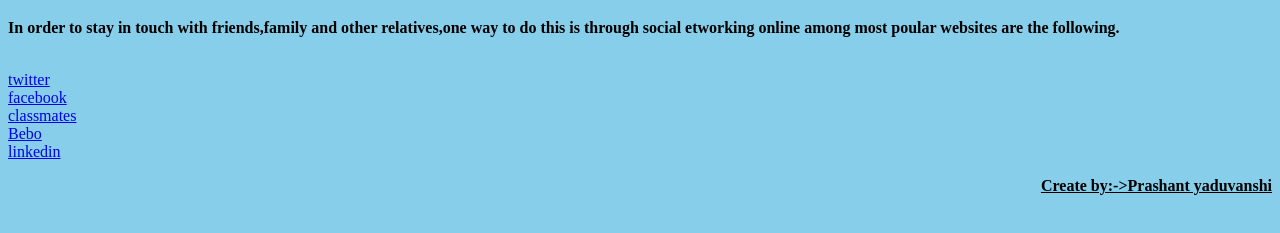
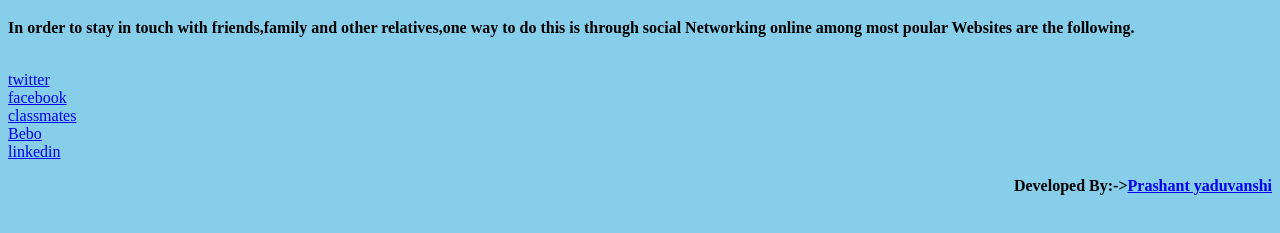
Before and after one commit to prashant6202/HTML-CSS, a plain HTML site: page Socalnetworkresult.html in a window 1280 px wide. Shown: the part 61-294 px from the top of the page. Drawn offline with Linux system fonts and the light colour scheme.

Commit message:
Update Socalnetworkresult.html

```diff
--- a/Socalnetworkresult.html
+++ b/Socalnetworkresult.html
@@ -9,11 +9,12 @@
     <p>
       <b>
         In order to stay in touch with friends,family and other relatives,one
-        way to do this is through social etworking online among most poular
-        websites are the following.
+        way to do this is through social Networking online among most poular
+        Websites are the following.
       </b>
     </p>
     <br />
+    <!--Website section starts here-->
     <a
       target="_blank"
       href="https://twitter.com/HunterboyLovely?t=BiPA91KHj5XMAntaf1M96A&s=09"
@@ -30,8 +31,15 @@
     <a href="https://www.linkedin.com/in/prashant-yaduvanshi-069a78270/"
       >linkedin</a
     >
+    <!--Website section ends here-->
     <p align="right">
-      <u><b>Create by:->Prashant yaduvanshi</b> </u>
+      <b
+        >Developed By:-><a
+          href="https://www.linkedin.com/in/prashant-yaduvanshi-069a78270/"
+          target="_blank"
+          >Prashant yaduvanshi</a
+        ></b
+      >
     </p>
   </body>
 </html>
```
